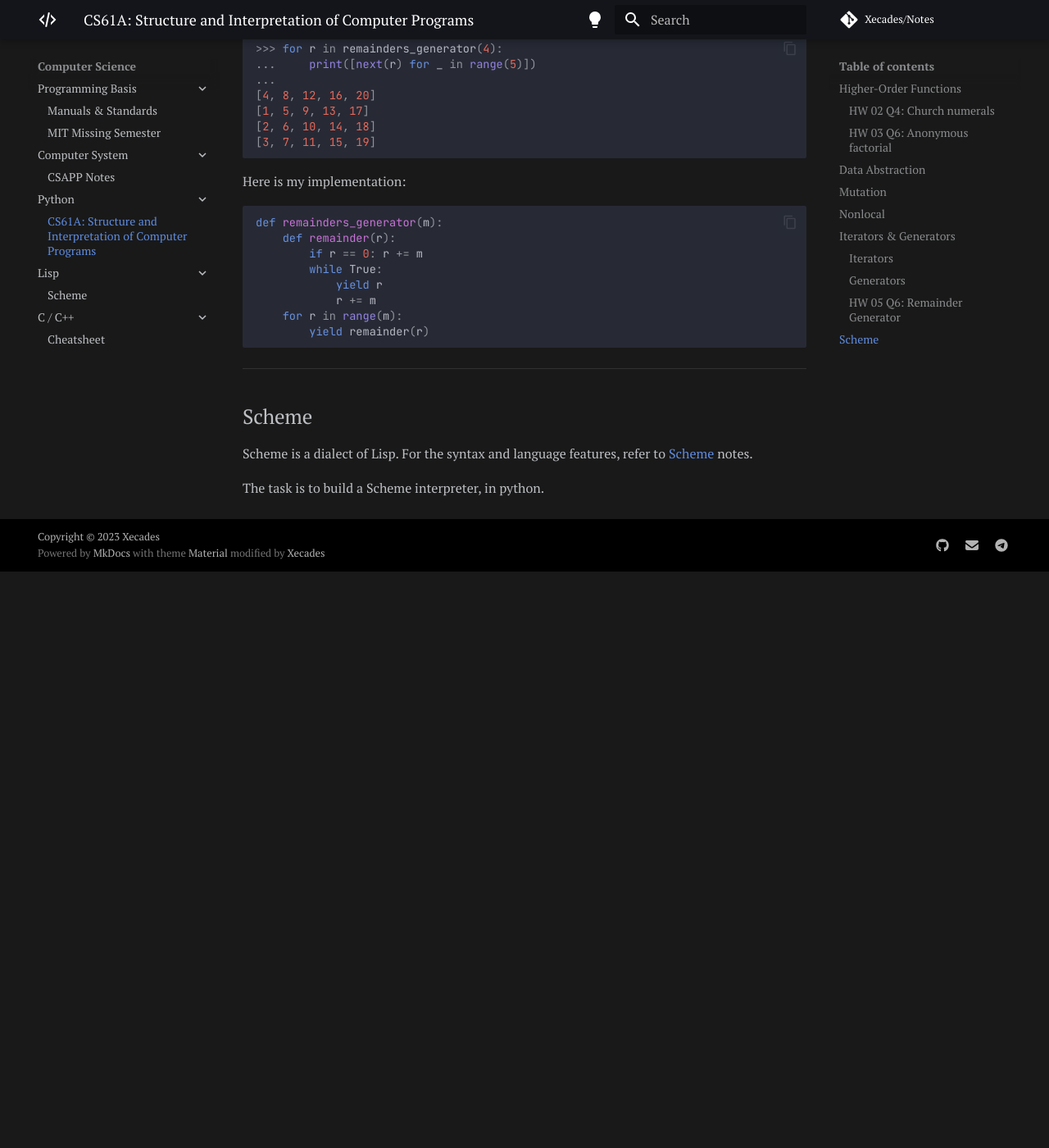
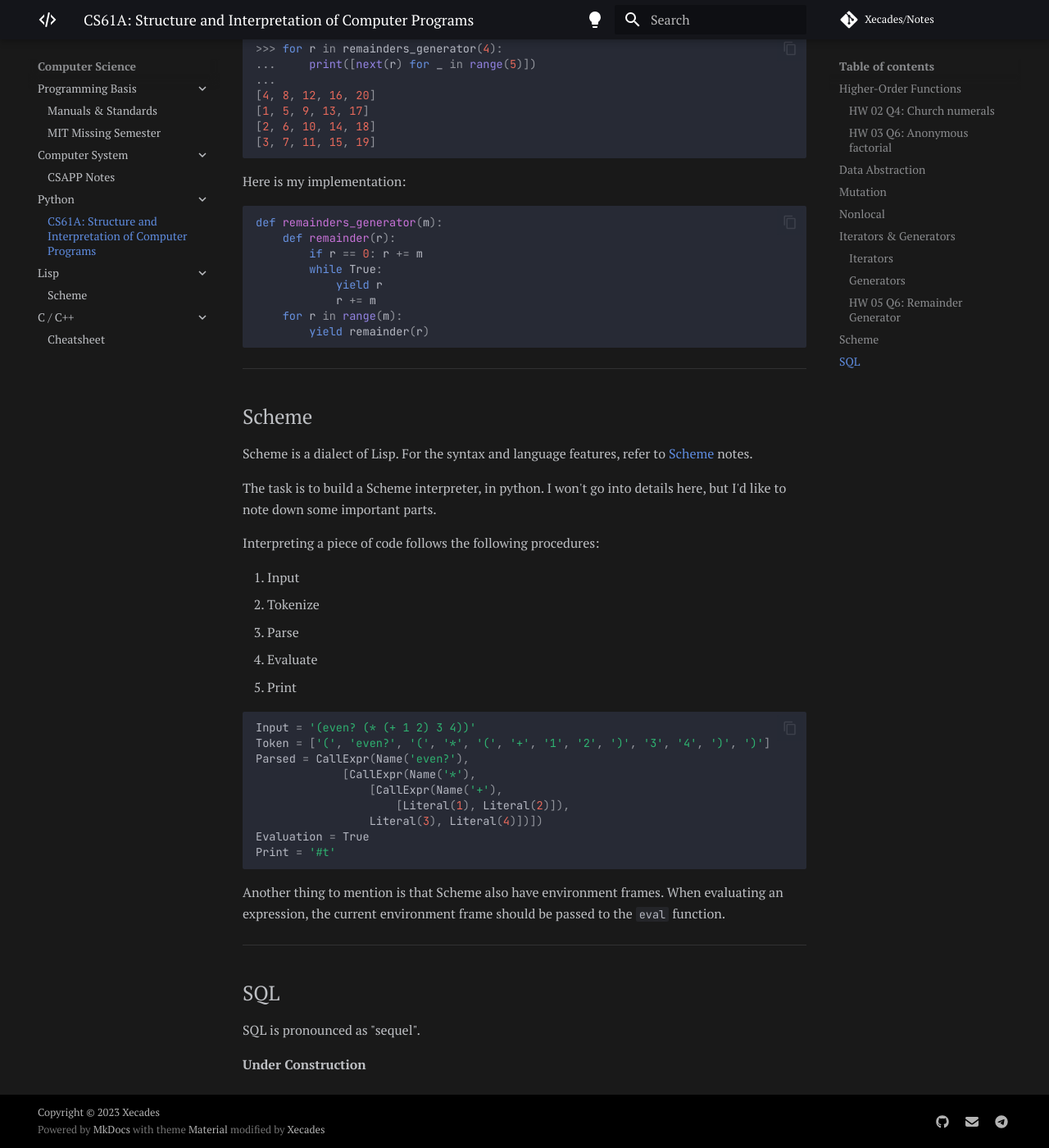
Before and after one commit to Xecades/Notes, an MkDocs documentation site: the page built from docs/cs/py/cs61a.md, in a window 1280 px wide and 1400 px high, scrolled down 8773 px. Shown: the whole window at 82% size. Built offline with MkDocs 1.6.1 and Material for MkDocs 9.7.7, drawn with Linux system fonts in a browser that asks for light colours; comment, search, counter and statistics services are not loaded; before the commit the page ends 9470 px from its top, so only the background shows below that.

Commit message:
docs: Update CS61A notes, complete Scheme section and start SQL section

````diff
--- a/docs/cs/py/cs61a.md
+++ b/docs/cs/py/cs61a.md
@@ -434,4 +434,34 @@ def remainders_generator(m):
 
 Scheme is a dialect of Lisp. For the syntax and language features, refer to [Scheme](../lisp/scheme.md) notes.
 
-The task is to build a Scheme interpreter, in python.
+The task is to build a Scheme interpreter, in python. I won't go into details here, but I'd like to note down some important parts.
+
+Interpreting a piece of code follows the following procedures:
+
+1. Input
+2. Tokenize
+3. Parse
+4. Evaluate
+5. Print
+
+```py
+Input = '(even? (* (+ 1 2) 3 4))'
+Token = ['(', 'even?', '(', '*', '(', '+', '1', '2', ')', '3', '4', ')', ')']
+Parsed = CallExpr(Name('even?'),
+             [CallExpr(Name('*'),
+                 [CallExpr(Name('+'),
+                     [Literal(1), Literal(2)]),
+                 Literal(3), Literal(4)])])
+Evaluation = True
+Print = '#t'
+```
+
+Another thing to mention is that Scheme also have environment frames. When evaluating an expression, the current environment frame should be passed to the `eval` function.
+
+---
+
+## SQL
+
+SQL is pronounced as "sequel".
+
+**Under Construction**
````
